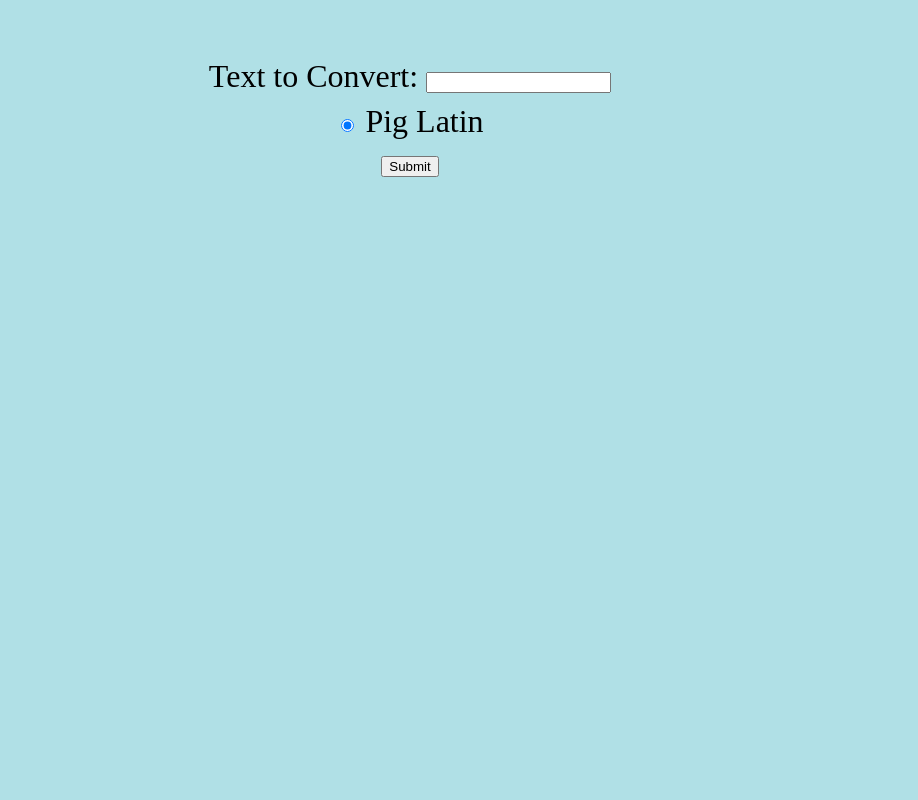
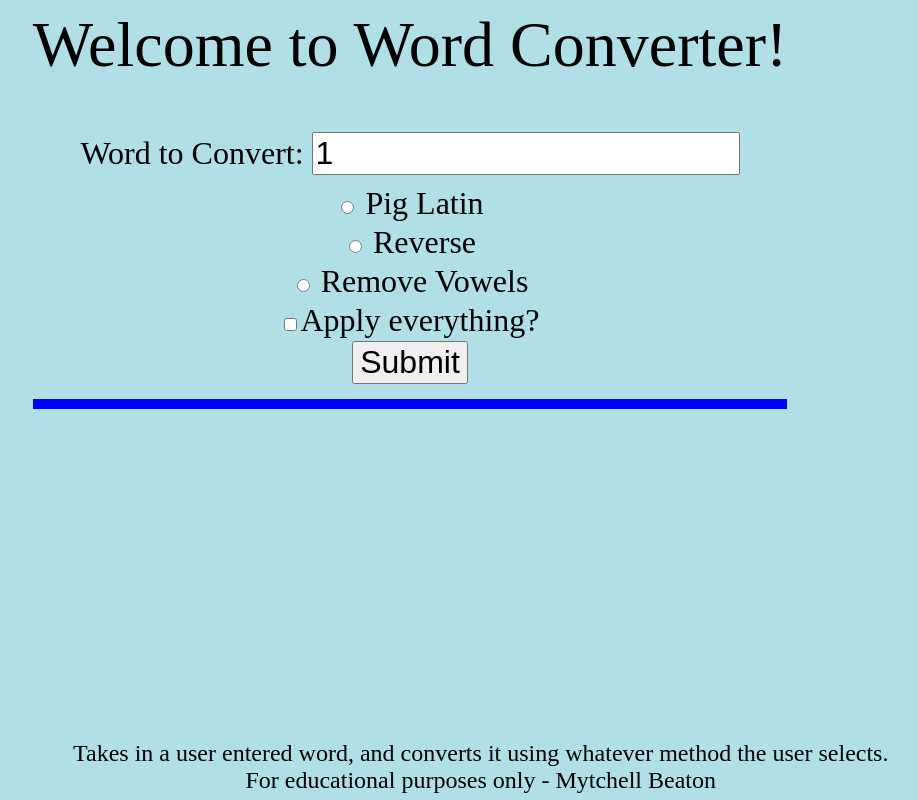
Before and after one commit to MytchellB/cst336, a PHP site: page /hw/hw3/index.php?myText=1 in a window 1280 px wide. Shown: the whole page, without its empty margins (230-1148 px from the left). Run offline with PHP 8.4, Linux system fonts and the light colour scheme; data that the repository does not hold is empty.

Commit message:
finished homework 3. Pig latin, reverse word, and remove vowels functions.

```diff
--- a/hw/hw3/css/styles.css
+++ b/hw/hw3/css/styles.css
@@ -4,7 +4,7 @@
                 font-size: 2em;
             }
 
-            header, main, nav, footer{
+            main, nav, footer{
                 text-align:center;
                 display:flex;
                 justify-content:center;
@@ -16,5 +16,39 @@
 
             input{
                 margin-bottom: 10px;
+                font-size: 1em;
+            }
 
+            #output{
+                background-color: blue;
+                color: white;
+                font-size: 2.5em;
+                margin-top: 5px;
+                padding-bottom: 10px;
+                padding-left: 10px;
+                padding-right: 10px;
             }
+
+            footer{
+                font-size: .75em;
+                position:absolute;
+                bottom:0;
+                width:70%;
+                height:60px;
+            }
+
+            header {
+                text-align:center;
+                color: green;
+                font-size: 2em;
+                animation-name: example;
+                animation-duration: 4s;
+                animation-delay: 2s;
+                animation-iteration-count: infinite;
+                animation-direction: alternate;
+            }
+
+            @keyframes example {
+                from {color: green;}
+                to {color: black;}
+            }
--- a/hw/hw3/functions/functions.php
+++ b/hw/hw3/functions/functions.php
@@ -1,5 +1,19 @@
 <?php
-    function convertToPigLation($word){
-        return 0;
+    function convertToPigLatin($word){
+        $first = substr($word, 0, 1); // First letter of word, second half of pig latin word.
+        $second = substr($word, 1, strlen($word)); // Second part of word, first half of pig latin word.
+        $word = $second.$first."ay";
+        // echo ucwords($word)."<br>";
+        return ucwords($word);
+    }
+
+    function reverseWord($word){
+        return strrev($word);
+    }
+
+    function removeVowels($word){
+        $vowels = array("a", "e", "i", "o", "u", "A", "E", "I", "O", "U");
+        $word = str_replace($vowels, "", $word);
+        return ucwords($word);
     }
 ?>
--- a/hw/hw3/index.php
+++ b/hw/hw3/index.php
@@ -11,13 +11,48 @@
 
     <body>
         <main>
-
             <div>
+                <header>Welcome to Word Converter!</header>
                 <form method="GET" id="form">
-                    Text to Convert: <input type="text" name="myText"><br>
-                    <input type="radio" name="pigLatin" value="pig latin" checked> Pig Latin<br>
+                    Word to Convert: <input type="text" name="myText" value='<?= $_GET['myText'] ?>' ><br>
+                    <input type="radio" name="alter" value="pig latin" <?= ($_GET['alter'] == 'pig latin')?" checked ":""?> > Pig Latin<br>
+                    <input type="radio" name="alter" value="reverse" <?= ($_GET['alter'] == 'reverse')?" checked ":""?> > Reverse<br>
+                    <input type="radio" name="alter" value="remove vowels" <?= ($_GET['alter'] == 'remove vowels')?" checked ":""?> > Remove Vowels<br>
+                    <input type="checkbox" name="both" <?= ($_GET['both'] == 'on')?" checked ":""?> />Apply everything?<br>
                     <input type="submit" value="Submit">
                 </form>
+                <div id="output">
+                    <?php
+
+                        if( empty($_GET['myText'])){
+                            echo "You haven't entered anything, try harder.";
+                        }
+                        else if( $_GET['both'] == 'on'){
+                            $newWord = convertToPigLatin($_GET['myText']);
+                            echo "Pig Latinized: ".$newWord." <br>";
+                            $newWord = ucwords(strtolower(reverseWord($newWord)));
+                            echo "Reversed: ".$newWord." <br>";
+                            echo "Word has been converted to pig latin, reversed, and had it's vowels removed:<br>";
+                            echo ucwords(strtolower(removeVowels($newWord)));
+                        }
+                        else if ($_GET['alter'] == 'pig latin'){
+                            echo "Word has been converted to pig latin:<br>";
+                            echo convertToPigLatin($_GET['myText']);
+                        }
+                        else if ($_GET['alter'] == 'reverse'){
+                            echo "Word has been reversed:<br>";
+                            echo ucwords(reverseWord($_GET['myText']));
+                        }
+                        else if ($_GET['alter'] == 'remove vowels'){
+                            echo "Word has had vowels removed:<br>";
+                            echo ucwords(removeVowels($_GET['myText']));
+                        }
+                    ?>
+                </div>
+                <footer>
+                    Takes in a user entered word, and converts it using whatever method the user selects.<br>
+                    For educational purposes only - Mytchell Beaton
+                </footer>
             </div>
         </main>
     </body>
```
Also changed, not shown: 1 other file.
